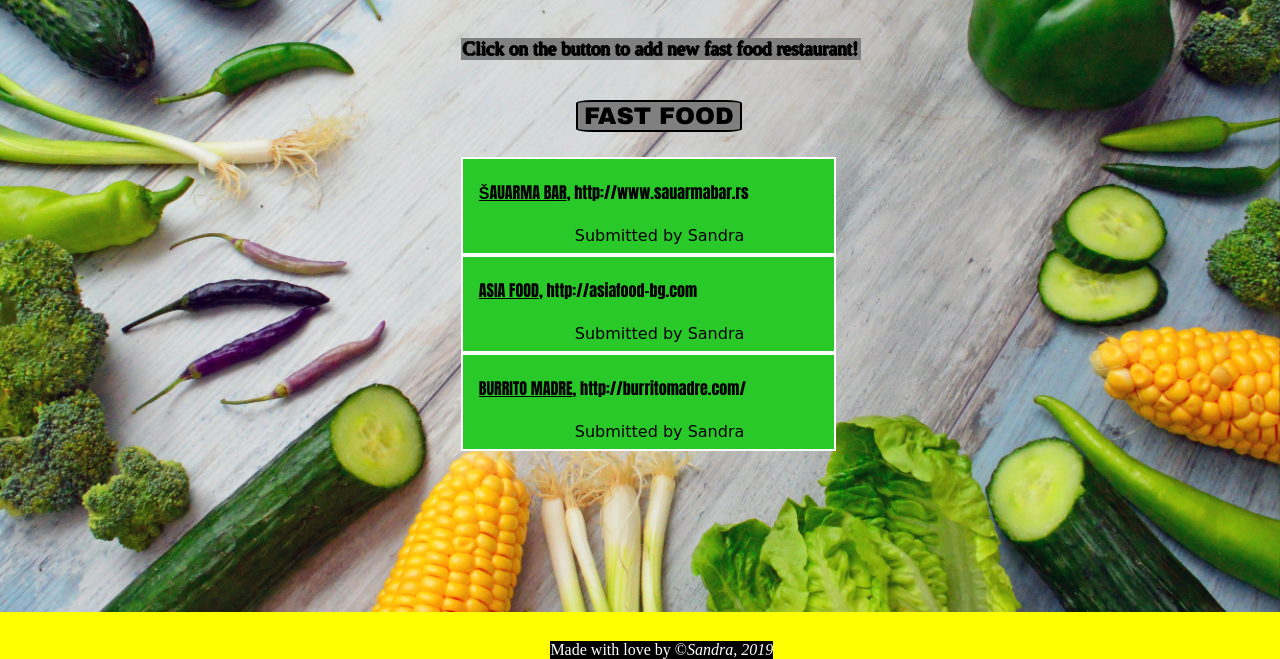
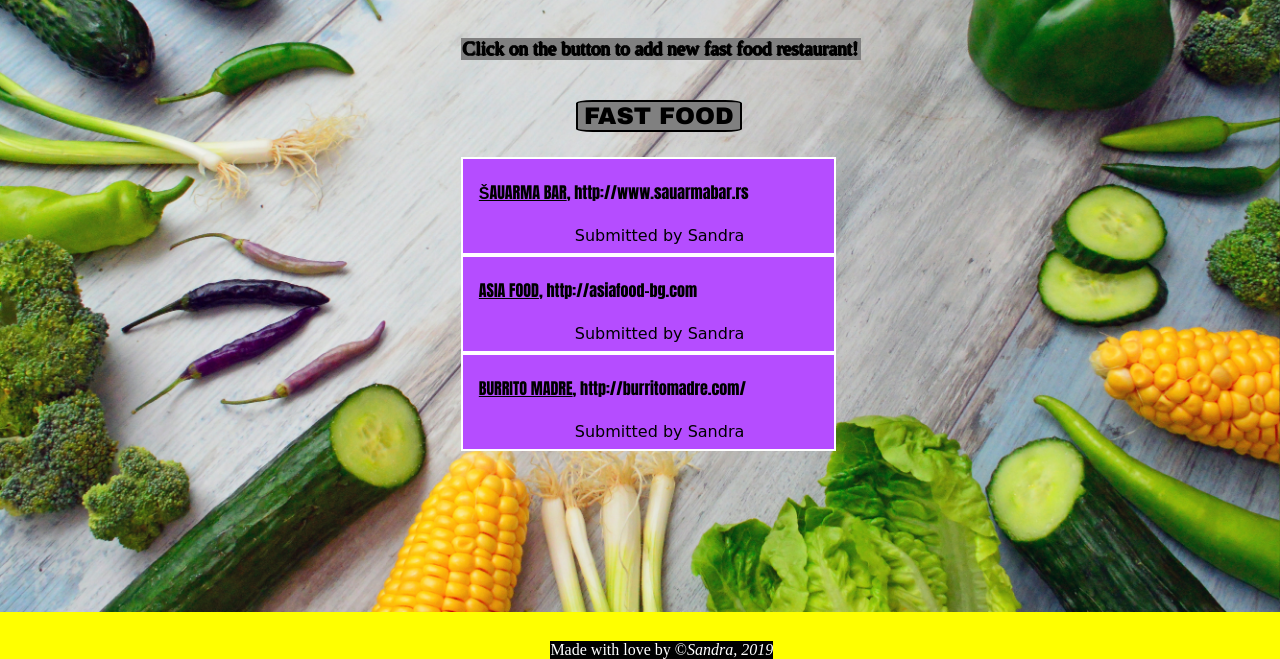
Before and after one commit to SandraNikolic/sandranikolic.github.io, a PHP site: page / in a window 1280 px wide. Shown: the part 141-800 px from the top of the page. Run offline with PHP 8.4, Linux system fonts and the light colour scheme.

Commit message:
change-color
change-color

```diff
--- a/belgrade-food/main.css
+++ b/belgrade-food/main.css
@@ -95,7 +95,7 @@ button:hover {
 }
 
 .link {
-    background: rgb(40, 201, 40);
+    background: #B54DFF;
     /*transition: width 2s, height 2s, transform 2s;*/
     border: 2px solid white;
     font-family: Impact, Haettenschweiler, 'Arial Narrow Bold', sans-serif, sans-serif;
```
